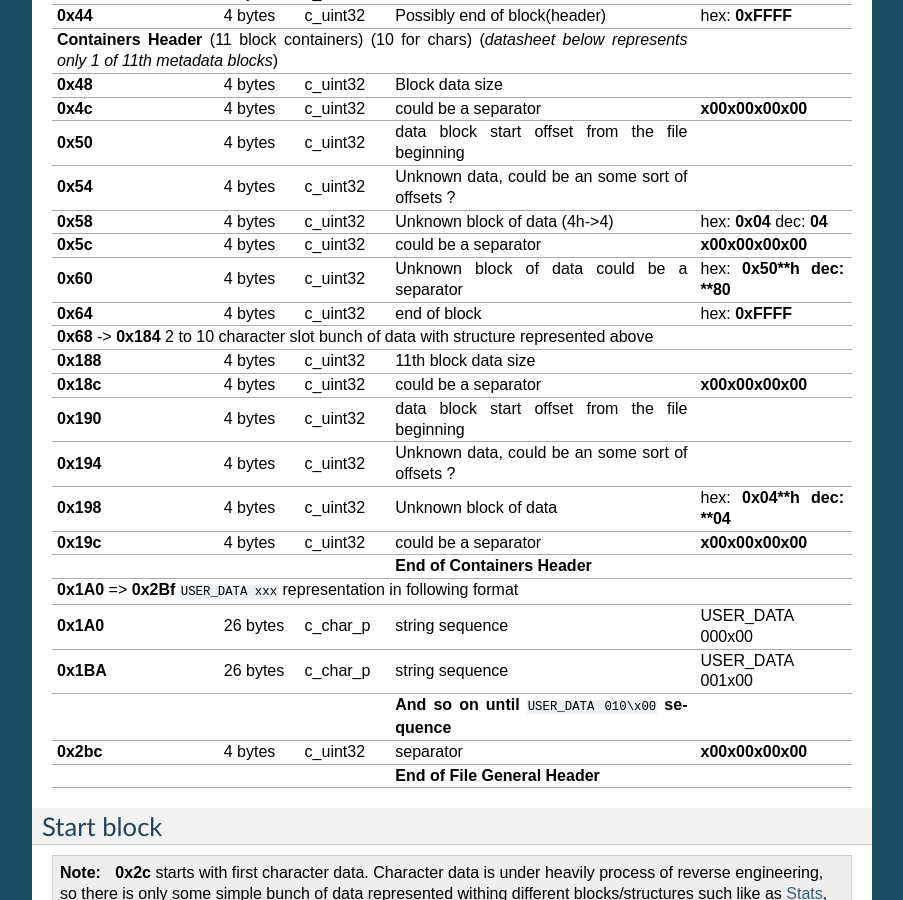
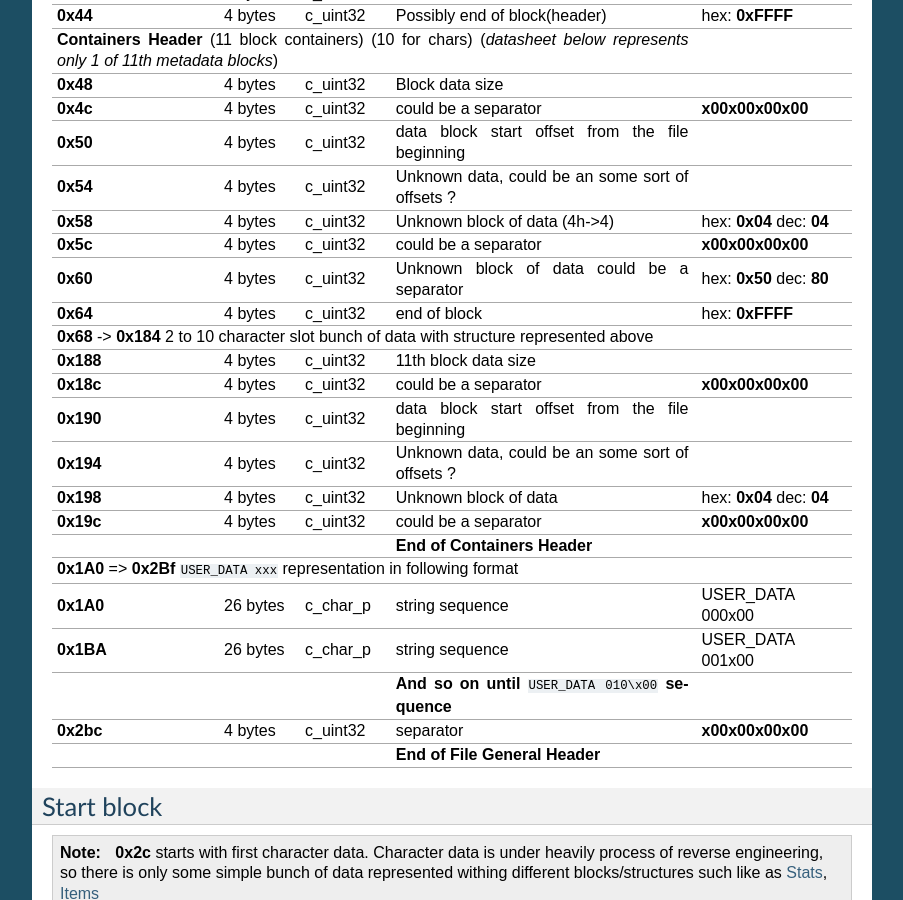
Before and after one commit to tarvitz/dsfp, a Sphinx documentation site: the page built from docs/datasheet.rst, in a window 1280 px wide and 900 px high, scrolled down 708 px. Shown: the whole window, without its empty margins (198-1101 px from the left). Built offline with Sphinx 7.4.7, drawn with Linux system fonts in a browser that asks for light colours; formulas are drawn with MathJax 3.

```diff
--- a/docs/datasheet.rst
+++ b/docs/datasheet.rst
@@ -73,7 +73,7 @@ Headers format and structures
 +-----------------+---------+------------+-----------------------------------+---------------------+
 | **0x5c**        | 4 bytes | c_uint32   | could be a separator              |**\x00\x00\x00\x00** |
 +-----------------+---------+------------+-----------------------------------+---------------------+
-| **0x60**        | 4 bytes | c_uint32   | Unknown block of data             | hex: **0x50**h      |
+| **0x60**        | 4 bytes | c_uint32   | Unknown block of data             | hex: **0x50**       |
 |                 |         |            | could be a separator              | dec: **80**         |
 +-----------------+---------+------------+-----------------------------------+---------------------+
 | **0x64**        | 4 bytes | c_uint32   | end of block                      | hex: **0xFFFF**     |
@@ -94,7 +94,7 @@ Headers format and structures
 | **0x194**       | 4 bytes | c_uint32   | Unknown data, could be an some    |                     |
 |                 |         |            | sort of offsets ?                 |                     |
 +-----------------+---------+------------+-----------------------------------+---------------------+
-| **0x198**       | 4 bytes | c_uint32   | Unknown block of data             | hex: **0x04**h      |
+| **0x198**       | 4 bytes | c_uint32   | Unknown block of data             | hex: **0x04**       |
 |                 |         |            |                                   | dec: **04**         |
 +-----------------+---------+------------+-----------------------------------+---------------------+
 | **0x19c**       | 4 bytes | c_uint32   | could be a separator              |**\x00\x00\x00\x00** |
```
